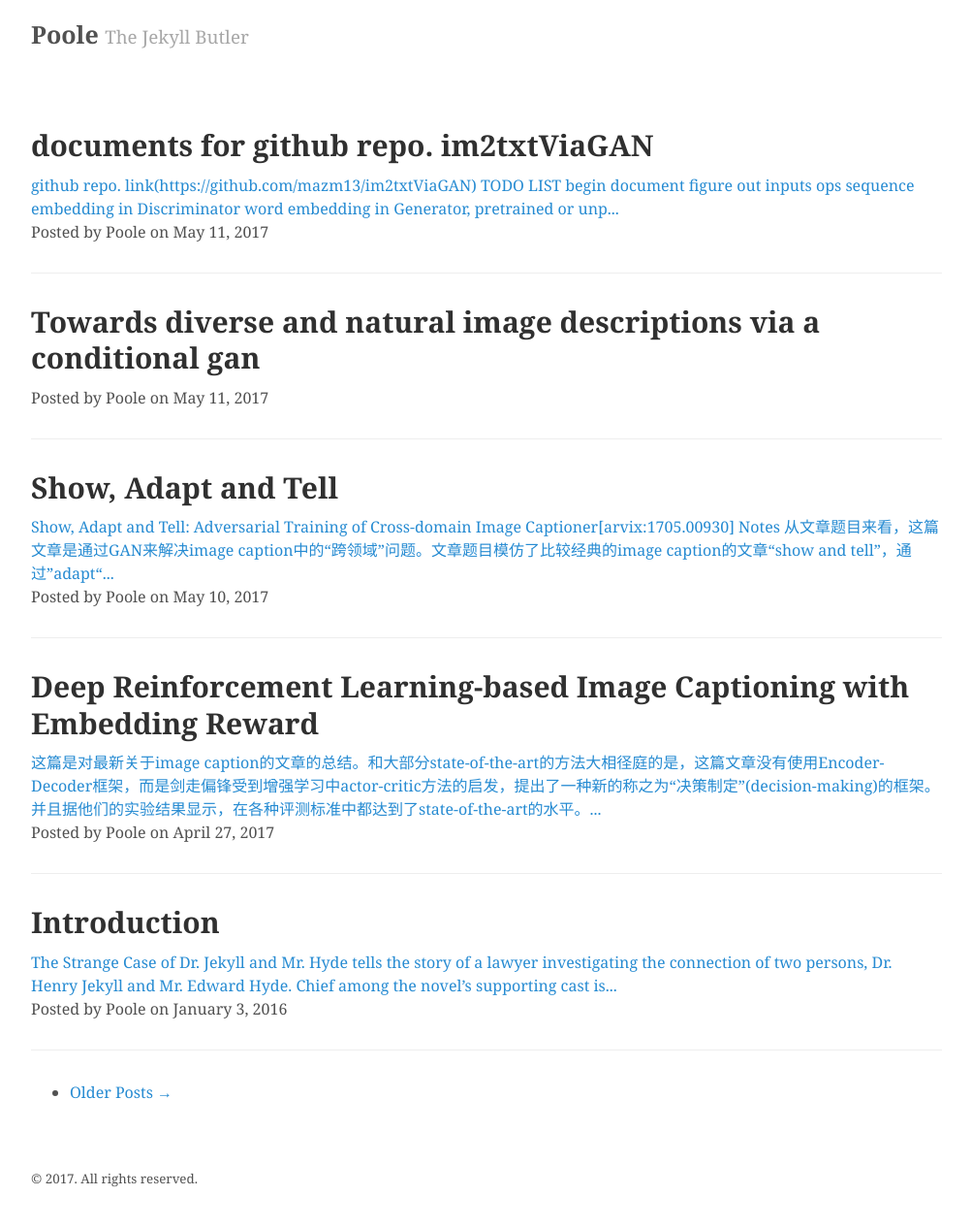
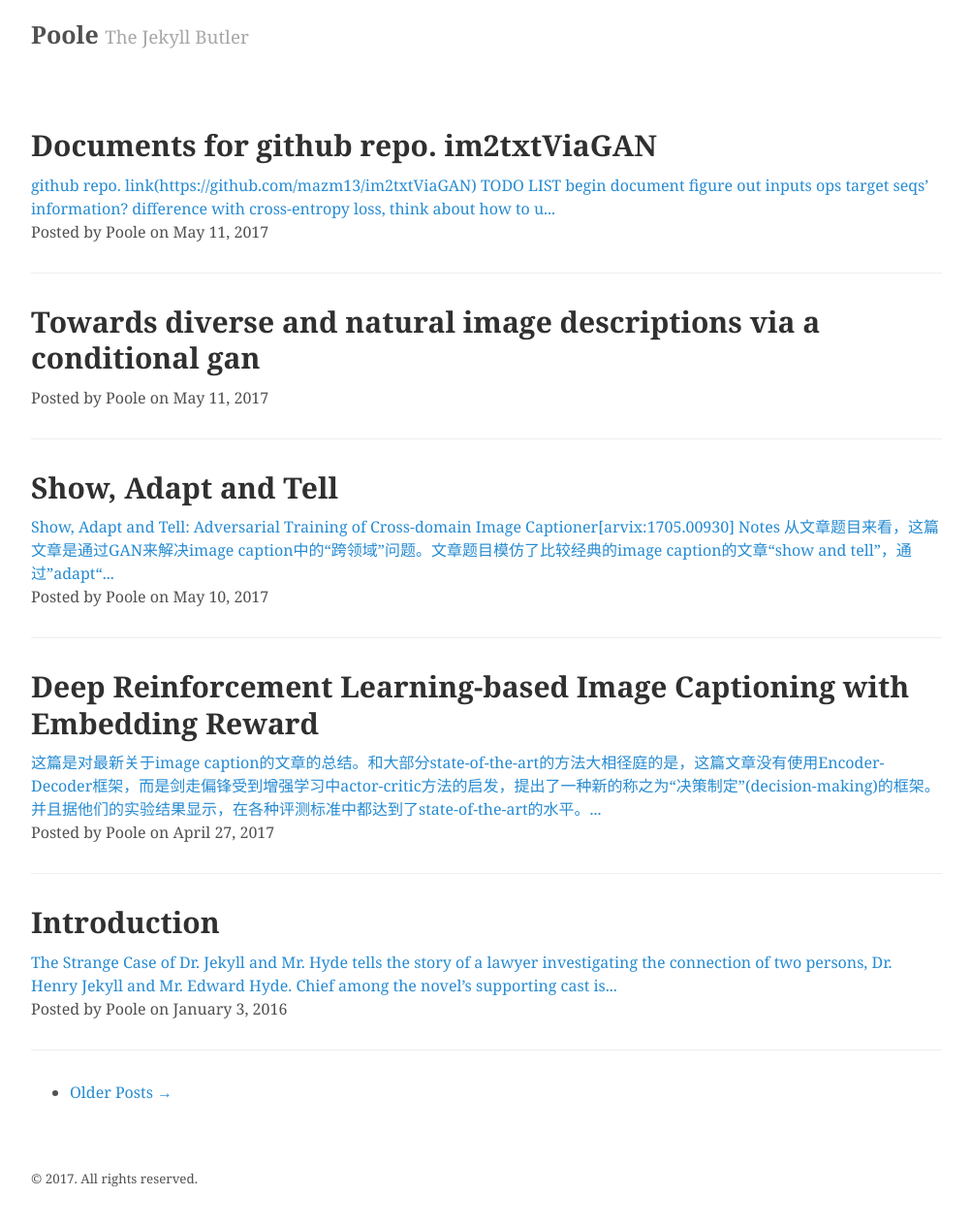
Before and after one commit to mazm13/mazm13.github.io, a Jekyll site: the page built from index.html, in a window 1280 px wide. Shown: the whole page at 97% size, without its empty margins (138-1141 px from the left). Built offline with Jekyll 4.4.1, drawn with Linux system fonts in a browser that asks for light colours; the list of posts is cut into pages by our own code; part of the change alters nothing that is shown.

Commit message:
add some content in repo.document and support latex formular

```diff
--- a/_config.yml
+++ b/_config.yml
@@ -23,6 +23,7 @@ author:
 
 # Markdown settings
 markdown: kramdown
+highlighter: rouge
 kramdown:
   input: GFM
 
--- a/_posts/2017-05-11-documents for github repo. im2txtViaGAN.md
+++ b/_posts/2017-05-11-documents for github repo. im2txtViaGAN.md
@@ -1,21 +1,23 @@
 ---
 layout: post
-title: documents for github repo. im2txtViaGAN
+title: Documents for github repo. im2txtViaGAN
 ---
-
+<script type="text/javascript" src="http://cdn.mathjax.org/mathjax/latest/MathJax.js?config=default"></script>
 github repo. link[(https://github.com/mazm13/im2txtViaGAN)](https://github.com/mazm13/im2txtViaGAN)
 
 ***TODO LIST***
 * ~~begin document~~
 * figure out inputs ops
+* target seqs' information? difference with cross-entropy loss, think about how to use that information(e.g. make loss be the difference between their scores)
 * sequence embedding in Discriminator
 * word embedding in Generator, pretrained or unpretrained, trainable or untrainable
 * noize in Generator, add it or not
+* why this score is not differential by G's parameter
 
 ## Generator: G
-First of all, we should figure out what G does in the framework following policy \pi_{\theta}.
+First of all, we should figure out what G does in the framework following policy \\(\pi_{\theta}\\).
 
-At each step, policy \pi_{\theta} takes conditions f(I), z, which means image embedding vector and noise respecetively, and the preceding words S_{1:t-1} as inputs, then yields a distribution \pi_{\theta}(w_t\|f(I),z,S_{1:t-1}) over the extended vocabulary. Besides, if no words are proceded yet, the state is doneted by S_{1:0} and begin indicator is BOS(begin of sentence), on the contrary, end indicator is doneted by EOS(end of sentence, while it is doneted by letter e in [1]). So if we get w_t=EOS at step t, the sentence will be terminated, otherwize w_t will be appended to the end of the sentence. Reward of an action on the conditions of state is given by Discriminator D, r=D(I, S_{1:t}).
+At each step, policy \\(\pi_{\theta}\\) takes conditions \\(f(I)\\), \\(z\\), which means image embedding vector and noise respecetively, and the preceding words \\(S_{1:t-1}\\) as inputs, then yields a distribution \\(\pi_{\theta}(w_t\|f(I),z,S_{1:t-1})\\) over the extended vocabulary. Besides, if no words are proceded yet, the state is doneted by \\(S_{1:0}\\) and begin indicator is BOS(begin of sentence), on the contrary, end indicator is doneted by EOS(end of sentence, while it is doneted by letter E in [^fn-ref-1]). So if we get \\(w_t=EOS\\) at step t, the sentence will be terminated, otherwize \\(w_t\\) will be appended to the end of the sentence. Reward of an action on the conditions of state is given by Discriminator D, \\(r=D(I, S_{1:t})\\).
 
 So we already know what should a generator do at each step. Remeber inputs and outputs again:
 
@@ -24,14 +26,14 @@ So we already know what should a generator do at each step. Remeber inputs and o
 * input_seqs, a float32 Tensor with shape [batch_size, padded_length]
 
 **Outputs**
-* Actions w_t
+* Actions \\(w_t\\)
 
-Let's see the framework of it. At first, map image I into fixed length vector f(I) named image embedding later by utilizing inception v3 and a fully-connected layer. Make it be the first input of LSTM(a kind of RNN).
+Let's see the framework of it. At first, map image I into fixed length vector \\(f(I)\\) named image embedding later by utilizing inception v3 and a fully-connected layer. Make it be the first input of LSTM(a kind of RNN, to know more about LSTM, refer colah's blog:[http://colah.github.io/posts/2015-08-Understanding-LSTMs/](http://colah.github.io/posts/2015-08-Understanding-LSTMs/)).
 
 At the same time, input_seq are imbedded into vector
 
-### image embedding
-Map an image I to a vector f(I) with inception v3 which is a convolutional neural network and can be imported from TensorFlow library. We can get an inception v3 network by this:
+### Image embedding
+Map an image I to a vector \\(f(I)\\) with inception v3 which is a convolutional neural network and can be imported from TensorFlow library. We can get an inception v3 network by this:
 
 {% highlight python linenos %}
 from tensorflow.contrib.slim.python.slim.nets.inception_v3 import inception_v3_base
@@ -58,3 +60,68 @@ with tf.variable_scope(scope, "InceptionV3", [images]) as scope:
             scope="dropout")
         net = slim.flatten(net, scope="flatten")
 {% endhighlight%}
+
+### Sequence embedding
+
+Map a caption sentence into a vector(the same length as image embedding) named sequence embedding. As paper[^fn-ref-1], we utilize a LSTM network.
+
+### Drafts
+
+There are something about experiment. We train G by utilizing D's score, however this score is not differential by G's parameters \\(\theta\\). We need Policy Gradient(PG, a method in reinforcement learning) to compute gradient \\(\nabla_{\theta}\pi(\theta)\\) and update \\(\theta\\) by gradient descent(GD) or stochastic gradient descent(SGD). And we also need D's score to update D's parameters, it's important to note that **D's parameters are not updated every time when it evaluates a sentence.**
+
+#### Inputs
+
+I want to discuss inputs in TensorFlow. In ops/Inputs.py
+
+{% highlight python linenos %}
+def prefetch_input_data(reader,
+                        file_pattern,
+                        is_training,
+                        batch_size,
+                        values_per_shard,
+                        input_queue_capacity_factor=16,
+                        num_reader_threads=1,
+                        shard_queue_name="filename_queue",
+                        value_queue_name="input_queue"):
+  data_files = []
+  for pattern in file_pattern.split(","):
+    data_files.extend(tf.gfile.Glob(pattern))
+  if not data_files:
+    tf.logging.fatal("Found no input files matching %s", file_pattern)
+  else:
+    tf.logging.info("Prefetching values from %d files matching %s",
+                    len(data_files), file_pattern)
+
+  if is_training:
+    filename_queue = tf.train.string_input_producer(
+        data_files, shuffle=True, capacity=16, name=shard_queue_name)
+    min_queue_examples = values_per_shard * input_queue_capacity_factor
+    capacity = min_queue_examples + 100 * batch_size
+    values_queue = tf.RandomShuffleQueue(
+        capacity=capacity,
+        min_after_dequeue=min_queue_examples,
+        dtypes=[tf.string],
+        name="random_" + value_queue_name)
+  else:
+    filename_queue = tf.train.string_input_producer(
+        data_files, shuffle=False, capacity=1, name=shard_queue_name)
+    capacity = values_per_shard + 3 * batch_size
+    values_queue = tf.FIFOQueue(
+        capacity=capacity, dtypes=[tf.string], name="fifo_" + value_queue_name)
+
+  enqueue_ops = []
+  for _ in range(num_reader_threads):
+    _, value = reader.read(filename_queue)
+    enqueue_ops.append(values_queue.enqueue([value]))
+  tf.train.queue_runner.add_queue_runner(tf.train.queue_runner.QueueRunner(
+      values_queue, enqueue_ops))
+  tf.summary.scalar(
+      "queue/%s/fraction_of_%d_full" % (values_queue.name, capacity),
+      tf.cast(values_queue.size(), tf.float32) * (1. / capacity))
+
+  return values_queueiles.extended(tf.fgile.Glob(pattern))
+
+{% endhighlight %}
+
+#### Reference
+[^fn-ref-1]: B. Dai, D. Lin, R. Urtasun, S. Fidler, "Towards Diverse and Natural Image Descriptions via a Conditional GAN", CoRR, vol. abs/1703.06029, 2017. [online]. Available:[https://arxiv.org/abs/1703.06029](https://arxiv.org/abs/1703.06029)
```
